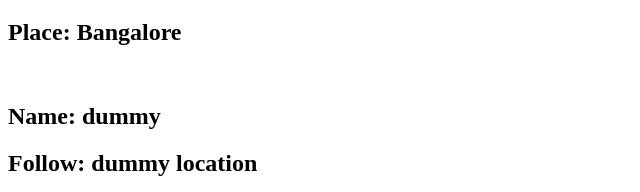
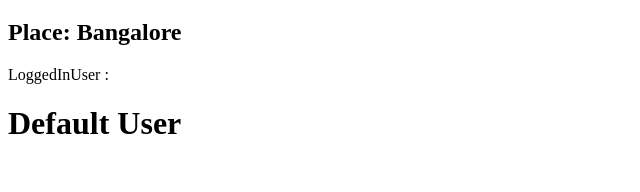
Before and after one commit to ri123-ya/React-Inception, a React app: page /about in a window 1280 px wide. Shown: the part 721-913 px from the top of the page, without its empty margins (0-640 px from the left). Built offline with nearby package versions, Linux system fonts and the light colour scheme; no server answers; the HTML template or start-up script is replaced by a standard one.

Commit message:
UseContext in Class components

```diff
--- a/src/components/UserClass.jsx
+++ b/src/components/UserClass.jsx
@@ -1,4 +1,5 @@
 import React from "react";
+import UserContext from "../utils/UserContext";
 
 class UserClass extends React.Component {
   constructor(props) {
@@ -32,19 +33,26 @@
   componentDidUpdate() {
     console.log("Component Updated");
   }
-  componentWillUnmount(){
+  componentWillUnmount() {
     console.log("Component will unmount");
   }
   render() {
     console.log(this.props.name + " Child render");
-    const{name, html_url, avatar_url} = this.state.userInfo;
+    const { name, html_url, avatar_url } = this.state.userInfo;
 
     return (
       <div className="user-card">
-        <img src={avatar_url}/>
+        <div>
+          LoggedInUser :
+          <UserContext.Consumer>
+            {({ loggedInUser }) => (
+              <h1 className="font-bold">{loggedInUser}</h1>
+            )}
+          </UserContext.Consumer>
+        </div>
+        <img src={avatar_url} />
         <h2>Name: {name}</h2>
-        <h2>Follow:{ html_url}</h2>
-
+        <h2>Follow:{html_url}</h2>
       </div>
     );
   }
```
